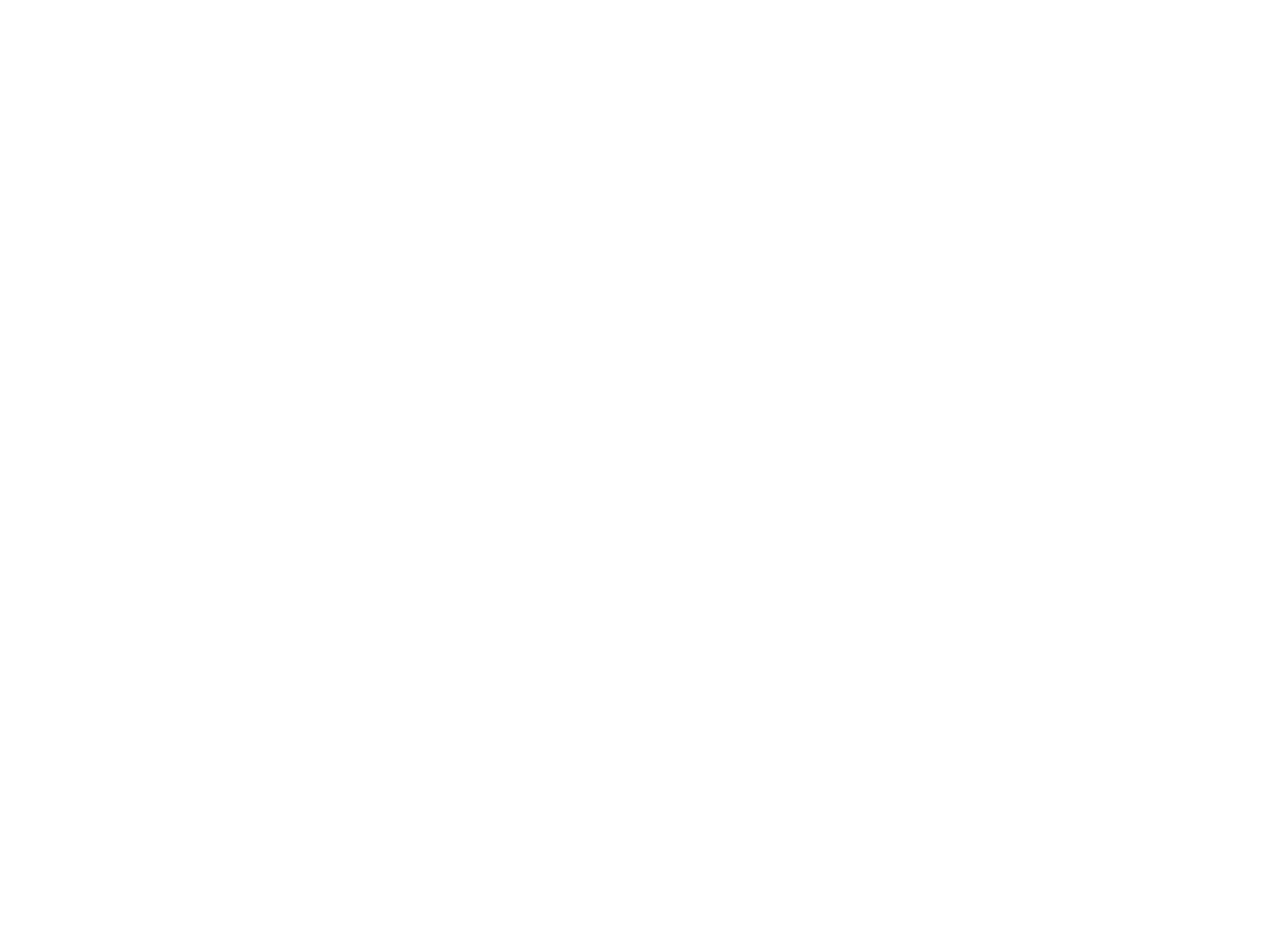
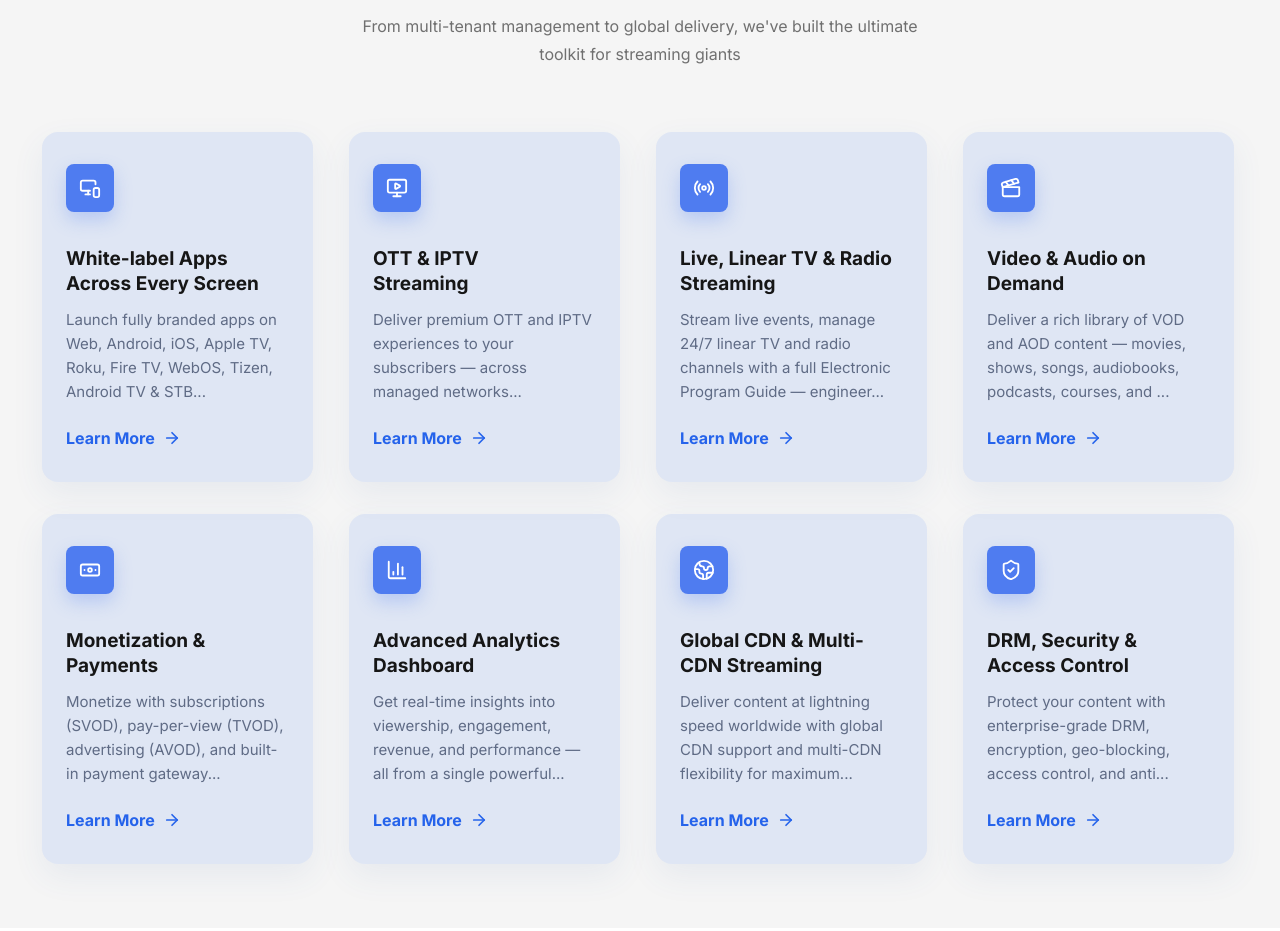
Before and after one commit to ritikasuwalnitv-dev/saas-project-NITV, a React (Vite) app: page / in a window 1280 px wide. Shown: the part 1867-2798 px from the top of the page. Before the commit the page ends 1767 px from the top, so only its background shows below. Built offline with nearby package versions, Linux system fonts and the light colour scheme; a web font is replaced by a local one.

Commit message:
Add ScaleSection

```diff
--- a/src/components/sections/Industries.jsx
+++ b/src/components/sections/Industries.jsx
@@ -52,7 +52,7 @@ const industries = [
 const Industries = () => {
   return (
     <section
-      className="w-full bg-[#f8f8f8] py-16 md:py-16"
+      className="w-full bg-[#ffffff] py-16 md:py-16"
       data-node-id="1:4243"
     >
       <div className="mx-auto w-full max-w-[1200px] px-4 md:px-6 flex flex-col gap-6">
--- /dev/null
+++ b/src/components/sections/ScaleSection.jsx
@@ -0,0 +1,135 @@
+import React from "react";
+import {
+  ArrowRight,
+  Banknote,
+  BarChart3,
+  Clapperboard,
+  Earth,
+  Radio,
+  ShieldCheck,
+
+  MonitorPlayIcon,
+  WalletCards,
+  MonitorSmartphone,
+} from "lucide-react";
+
+const features = [
+  {
+    title: "White-label Apps  Across Every Screen",
+    description:
+      "Launch fully branded apps on Web, Android, iOS, Apple TV, Roku, Fire TV, WebOS, Tizen, Android TV & STB...",
+    icon: MonitorSmartphone,
+  },
+  {
+    title: "OTT & IPTV\nStreaming",
+    description:
+      "Deliver premium OTT and IPTV experiences to your subscribers — across managed networks...",
+    icon: MonitorPlayIcon,
+  },
+  {
+    title: "Live, Linear TV & Radio Streaming",
+    description:
+      "Stream live events, manage 24/7 linear TV and radio channels with a full Electronic Program Guide — engineer...",
+    icon: Radio,
+  },
+  {
+    title: "Video & Audio on Demand",
+    description:
+      "Deliver a rich library of VOD and AOD content — movies, shows, songs, audiobooks, podcasts, courses, and ...",
+    icon: Clapperboard,
+  },
+  {
+    title: "Monetization & Payments",
+    description:
+      "Monetize with subscriptions (SVOD), pay-per-view (TVOD), advertising (AVOD), and built-in payment gateway...",
+    icon: Banknote,
+  },
+  {
+    title: "Advanced Analytics Dashboard",
+    description:
+      "Get real-time insights into viewership, engagement, revenue, and performance — all from a single powerful...",
+    icon: BarChart3,
+  },
+  {
+    title: "Global CDN & Multi-CDN Streaming",
+    description:
+      "Deliver content at lightning speed worldwide with global CDN support and multi-CDN flexibility for maximum...",
+    icon: Earth,
+  },
+  {
+    title: "DRM, Security & Access Control",
+    description:
+      "Protect your content with enterprise-grade DRM, encryption, geo-blocking, access control, and anti...",
+    icon: ShieldCheck,
+  },
+];
+
+export default function ScaleSection() {
+  return (
+    <section className="w-full bg-[#F5F5F5] py-16 md:py-20 lg:py-16">
+      <div className="mx-auto w-full max-w-[1244px] px-4 md:px-6">
+        <div className="mx-auto max-w-[760px] text-center">
+          <h2 className="font-inter text-[28px] sm:text-[34px] md:text-[48px] font-extrabold leading-tight text-[#282828]">
+            Everything You Need to Scale
+          </h2>
+          <p className="mx-auto mt-2 sm:mt-3 max-w-[560px] font-inter text-sm sm:text-base leading-6 sm:leading-7 text-[#17171799]">
+            From multi-tenant management to global delivery, we&apos;ve built
+            the ultimate toolkit for streaming giants
+          </p>
+        </div>
+
+        <div className="mt-12 grid grid-cols-1 gap-4 sm:mt-16 sm:grid-cols-2 lg:grid-cols-4 lg:gap-8 lg:gap-y-8">
+          {features.map((feature) => {
+            const Icon = feature.icon;
+
+            return (
+              <article
+                key={feature.title}
+                className="
+    group flex flex-col
+    justify-between
+    w-[271px] h-[350px]
+    rounded-[16px]
+    bg-[#2563EB]/10
+    px-6 py-8
+    shadow-[0_12px_32px_rgba(67,96,160,0.08)]
+    transition-transform duration-300 hover:-translate-y-1
+  "
+              >
+                {/* 1️⃣ ICON BLOCK */}
+                <div>
+                  <div className="flex h-12 w-12 items-center justify-center rounded-[8px] bg-[#4f7cf0] text-white shadow-[0_8px_18px_rgba(79,124,240,0.28)]">
+                    <Icon size={22} strokeWidth={2} />
+                  </div>
+                </div>
+
+                {/* 2️⃣ CONTENT BLOCK */}
+                <div className="flex flex-col justify-between h-full mt-[35px]">
+                  {/* Top content */}
+                  <div className="flex flex-col gap-3">
+                    <h3 className="max-w-[260px] font-inter text-[19px] font-bold leading-[1.3] text-[#161616] whitespace-pre-line">
+                      {feature.title}
+                    </h3>
+
+                    <p className="max-w-[260px] font-inter text-[15px] leading-6 text-[#5f6b85]">
+                      {feature.description}
+                    </p>
+                  </div>
+
+                  {/* CTA at bottom */}
+                  <a
+                    href="#"
+                    className="inline-flex items-center gap-2 font-inter text-[16px] font-bold text-brand hover:opacity-70"
+                  >
+                    Learn More
+                    <ArrowRight size={18} strokeWidth={2.25} />
+                  </a>
+                </div>
+              </article>
+            );
+          })}
+        </div>
+      </div>
+    </section>
+  );
+}
--- /dev/null
+++ b/src/components/sections/Test.jsx
@@ -0,0 +1,41 @@
+import React from "react";
+import { MessageCircle, ArrowRight } from "lucide-react";
+
+export default function Test() {
+  return (
+    <section className="w-full bg-transparent py-12">
+      <div className="mx-auto w-full max-w-[1244px] px-4 md:px-6">
+
+          <article className="w-[271px] h-[350px] bg-white rounded-[8px] border border-black/5 p-6 shadow-[0_12px_32px_rgba(67,96,160,0.06)] flex flex-col">
+            {/* Icon container */}
+            <div className="flex-shrink-0">
+              <div className="h-[48px] w-[48px] flex items-center justify-center rounded-[6px] bg-[#4f7cf0] text-white">
+                <MessageCircle size={24} />
+              </div>
+            </div>
+
+            {/* Content container: title, description, CTA */}
+            <div className="flex flex-col flex-grow mt-4">
+              <h3 className="font-inter text-[16px] font-bold leading-[1.25] text-[#161616]">
+                White-label Apps Across Every Screen
+              </h3>
+
+              <p className="mt-3 text-[13px] leading-5 text-[#6d7486]">
+                Launch fully branded apps on Web, Android, iOS, Apple TV, Roku,
+                Fire TV, WebOS, Tizen, Android TV & STB.
+              </p>
+
+              <a
+                href="#"
+                className="mt-auto inline-flex items-center gap-2 pt-4 font-inter text-[12px] font-bold text-[#4f7cf0] transition-opacity duration-200 hover:opacity-80"
+              >
+                Learn More
+                <ArrowRight size={14} />
+              </a>
+            </div>
+          </article>
+
+      </div>
+    </section>
+  );
+}
--- a/src/pages/Home.jsx
+++ b/src/pages/Home.jsx
@@ -1,12 +1,16 @@
 import MainLayout from "../layouts/MainLayout";
 import Hero from "../components/sections/Hero";
 import Industries from "../components/sections/Industries";
+import ScaleSection from "../components/sections/ScaleSection";
+import Test from "../components/sections/Test";
 
 export default function Home() {
   return (
     <MainLayout>
       <Hero />
       <Industries />
+      <ScaleSection />
+      <Test />
     </MainLayout>
   );
 }
```
